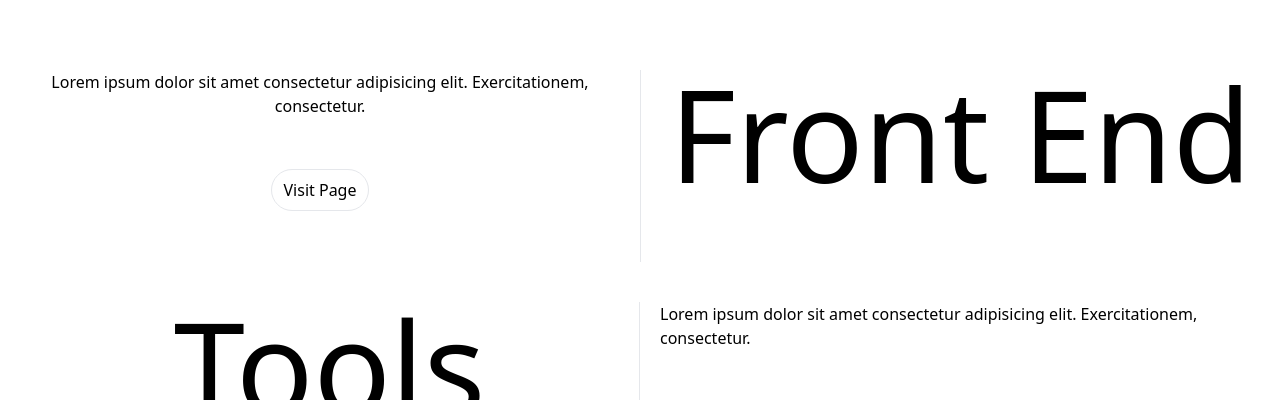
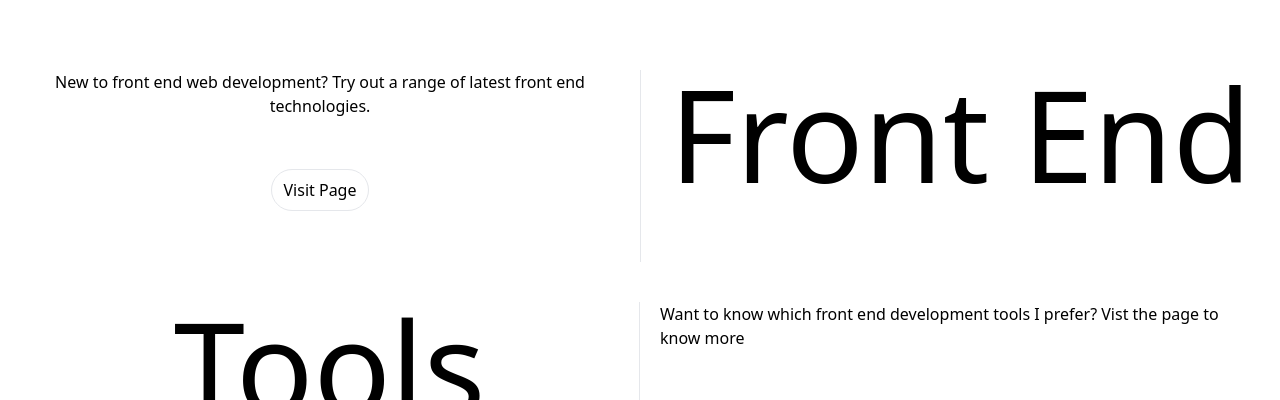
Before and after one commit to umangcodes/portfolio_project, a Vue app: page /DC in a window 1280 px wide. Shown: the part 262-662 px from the top of the page. Built offline with nearby package versions, Linux system fonts and the light colour scheme.

Commit message:
descriptions changed.

```diff
--- a/src/views/DevelopersCorner.vue
+++ b/src/views/DevelopersCorner.vue
@@ -25,21 +25,21 @@ export default {
           title: "Front End",
           link: "dcfrontend",
           shortDescription:
-            "Lorem ipsum dolor sit amet consectetur adipisicing elit. Exercitationem, consectetur.",
+            "New to front end web development? Try out a range of latest front end technologies. ",
         },
         {
           index: 2,
           title: "Tools",
           link: "dctools",
           shortDescription:
-            "Lorem ipsum dolor sit amet consectetur adipisicing elit. Exercitationem, consectetur.",
+            "Want to know which front end development tools I prefer? Vist the page to know more",
         },
         {
           index: 3,
           title: "Misc",
           link: "dcmisc",
           shortDescription:
-            "Lorem ipsum dolor sit amet consectetur adipisicing elit. Exercitationem, consectetur.",
+            "Find a list of miscellaneous blogs which includes a varied range of topics ",
         },
       ],
     };
```
